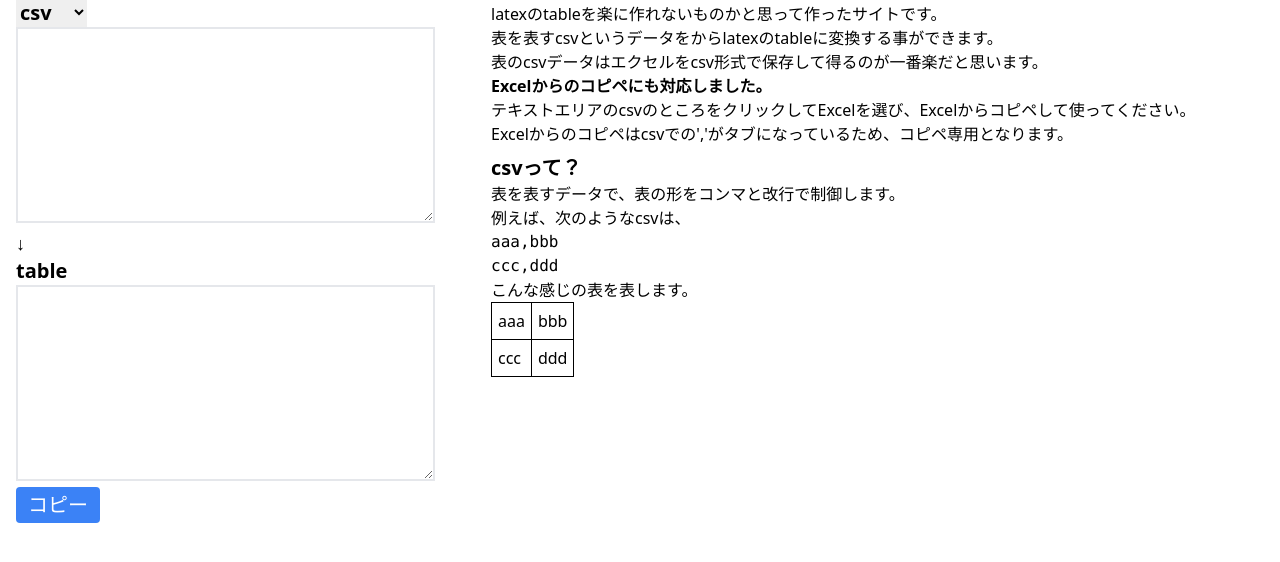
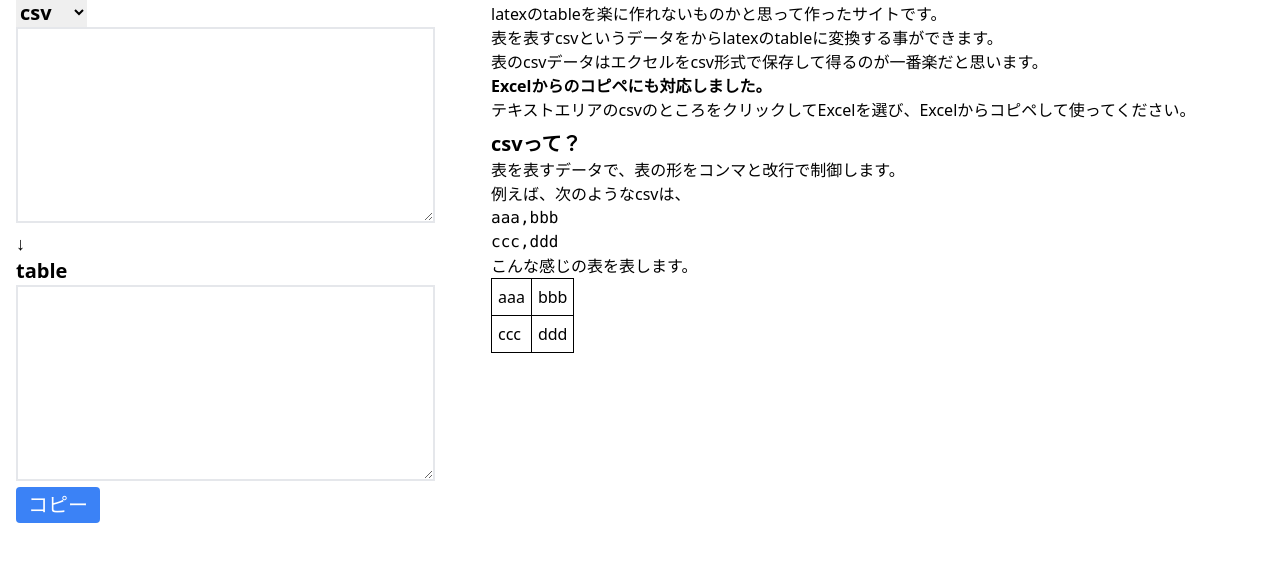
Before and after one commit to hal1127/hal1127.github.io, a website built with webpack: page csv-to-textbl/index.html in a window 1280 px wide. Shown: the part 34-596 px from the top of the page. Built offline with nearby package versions, Linux system fonts and the light colour scheme.

Commit message:
Update index.html

```diff
--- a/csv-to-textbl/index.html
+++ b/csv-to-textbl/index.html
@@ -31,8 +31,7 @@
         表を表すcsvというデータをからlatexのtableに変換する事ができます。<br>
         表のcsvデータはエクセルをcsv形式で保存して得るのが一番楽だと思います。<br>
         <b>Excelからのコピペにも対応しました。</b><br>
-        テキストエリアのcsvのところをクリックしてExcelを選び、Excelからコピペして使ってください。<br>
-        Excelからのコピペはcsvでの','がタブになっているため、コピペ専用となります。
+        テキストエリアのcsvのところをクリックしてExcelを選び、Excelからコピペして使ってください。
       </p>
       <h2 class="text-xl font-bold mt-2">csvって？</h2>
       <p>
```
